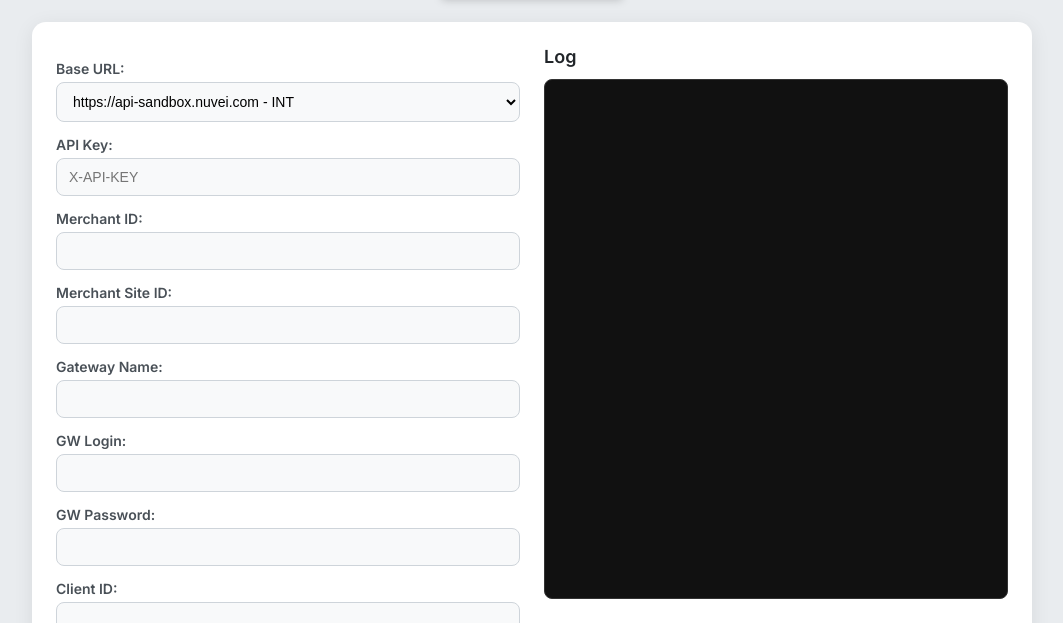
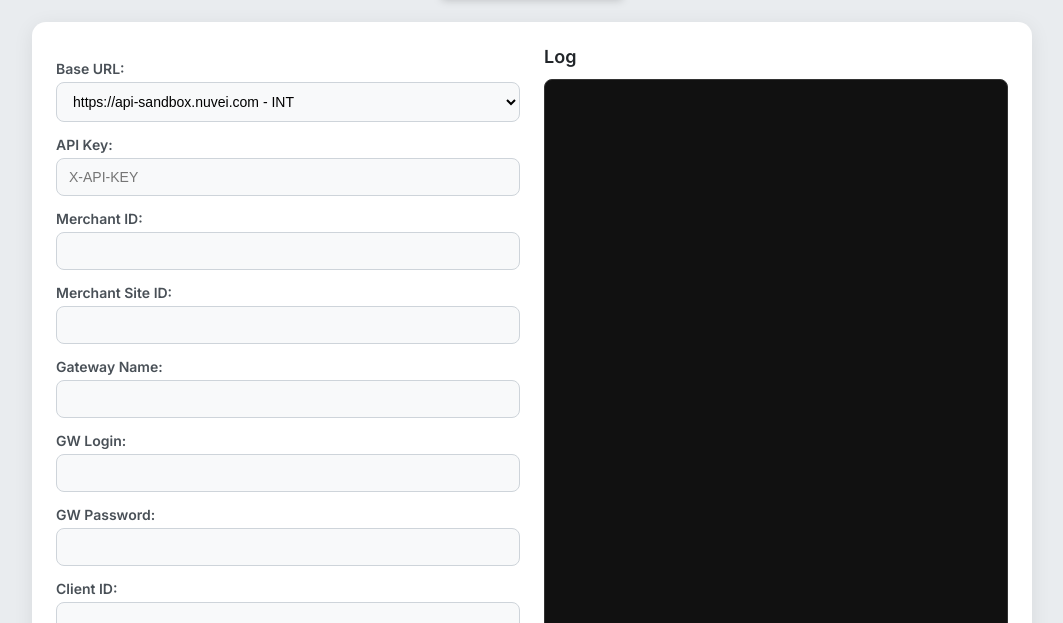
Before and after one commit to elmasteo/onboarding, a website: page index.html in a window 1280 px wide. Shown: the part 177-800 px from the top of the page, without its empty margins (108-1171 px from the left). Drawn offline with Linux system fonts and the light colour scheme.

Commit message:
adjust log height

```diff
--- a/index.html
+++ b/index.html
@@ -106,7 +106,7 @@
       color: #39ff14;
       padding: 12px;
       font-family: monospace;
-      height: 520px;
+      height: 700px;
       overflow-y: auto;
       border-radius: 8px;
       font-size: 13px;
```
